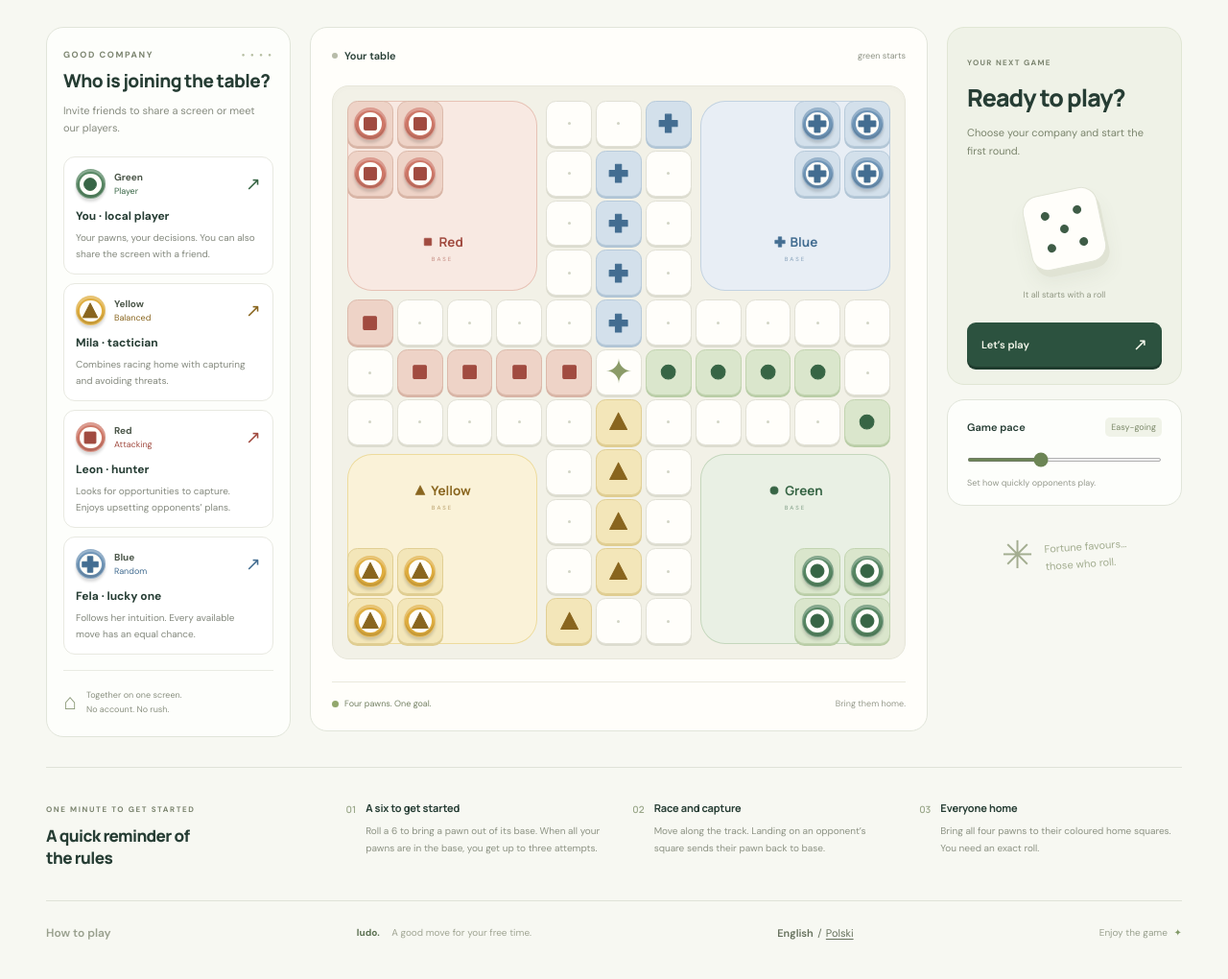
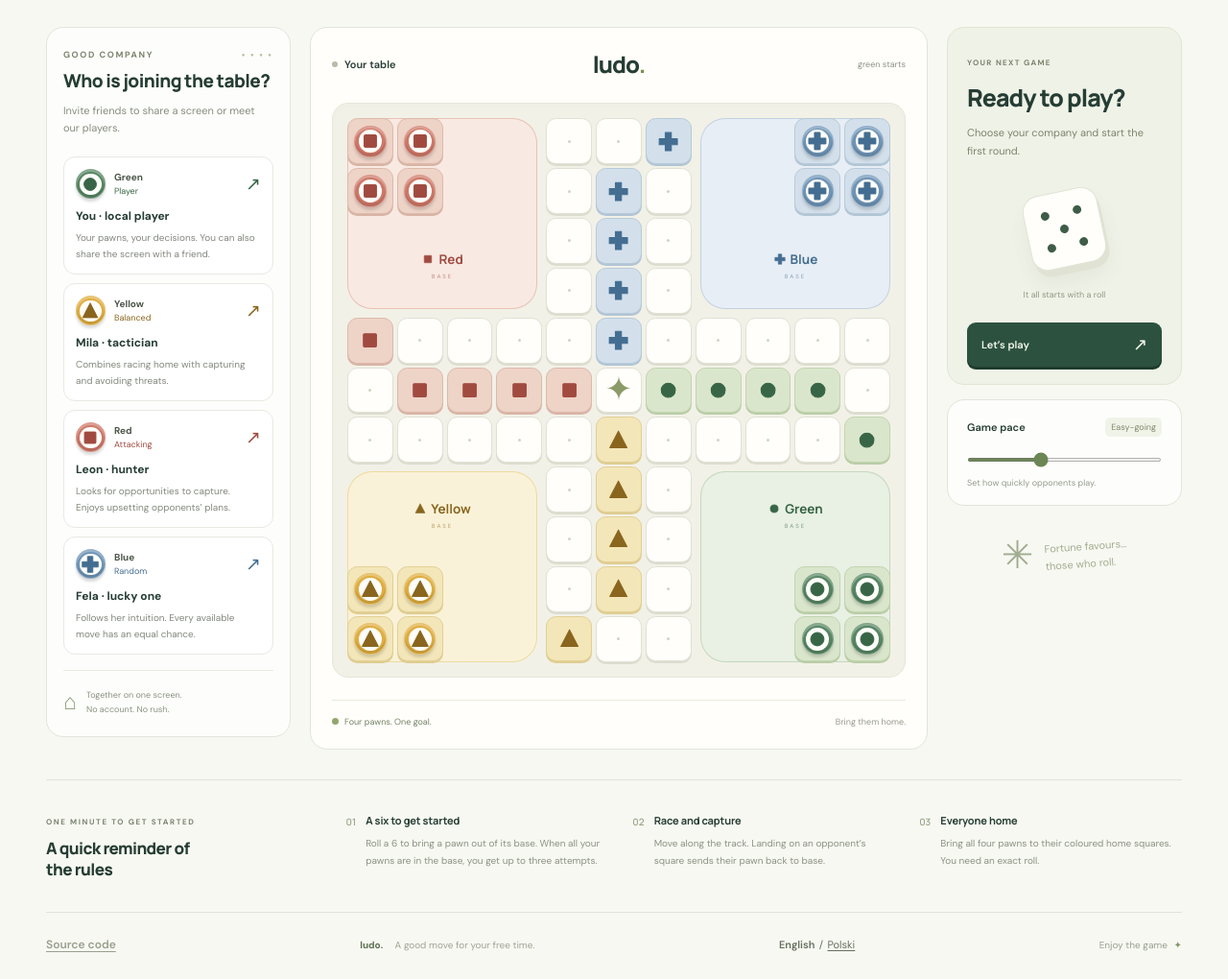
Before and after one commit to adam-zielonka/chinczyk, a React (Vite) app: page / in a window 1280 px wide. Shown: the whole page at 96% size. Built offline with nearby package versions, Linux system fonts and the light colour scheme.

Commit message:
Center app title above board and link source code in footer

```diff
--- a/src/Game/Game.css
+++ b/src/Game/Game.css
@@ -1,6 +1,5 @@
 .app-shell { max-width: 1540px; padding: 28px 48px 0; margin: 0 auto; }
-.rules-link { font-size: 12px; font-weight: 600; text-decoration: none; display: flex; gap: 8px; align-items: center; }
-.rules-link span { font-size: 17px; }
+.source-link { font-size: 12px; font-weight: 600; text-underline-offset: 3px; }
 .eyebrow { font-size: 9px; font-weight: 700; letter-spacing: 1.6px; color: #7b846f; }
 h1, h2, h3, p { margin: 0; }
 h1, h2, h3 { font-family: 'Manrope', sans-serif; }
@@ -38,11 +37,12 @@ h2 { font-size: 19px; letter-spacing: -.6px; line-height: 1.35; font-weight: 750
 .local-note { display: flex; gap: 10px; align-items: center; border-top: 1px solid #e9ebe3; padding-top: 14px; margin-top: 16px; color: #8b9181; font-size: 9px; line-height: 1.65; }
 .local-note > span:first-child { font-size: 23px; color: #8e9c7b; }
 .board-panel { padding: 22px; background: #fffefa; overflow: hidden; }
-.board-heading { display: flex; align-items: center; justify-content: space-between; gap: 12px; }
+.board-heading { display: grid; grid-template-columns: minmax(0, 1fr) auto minmax(0, 1fr); align-items: center; gap: 10px; }
+.board-title { margin: 0; font-size: clamp(18px, 2vw, 24px); font-weight: 800; letter-spacing: -1px; text-align: center; white-space: nowrap; }
 .board-label { display: flex; align-items: center; gap: 7px; font-size: 11px; font-weight: 600; }
-.status-dot { width: 6px; height: 6px; border-radius: 50%; background: #b7bca9; }
+.status-dot { flex-shrink: 0; width: 6px; height: 6px; border-radius: 50%; background: #b7bca9; }
 .status-dot.live { background: #6f9b62; box-shadow: 0 0 0 3px #e8efdd; }
-.round-label { font-size: 9px; color: #8e9386; }
+.round-label { font-size: 9px; color: #8e9386; text-align: right; justify-self: end; }
 .board-wrap { margin: 24px auto 23px; padding: 15px; border-radius: 17px; background: #f2f1e7; border: 1px solid #e7e6da; box-shadow: inset 0 2px 5px #777b5c05; max-width: 620px; }
 .game-board { position: relative; display: grid; grid-template-columns: repeat(11, minmax(0, 1fr)); gap: 4px; isolation: isolate; aspect-ratio: 1; }
 .square, .square-void { width: 100%; aspect-ratio: 1; min-width: 0; }
@@ -124,7 +124,6 @@ footer > span:last-child > span { color: #819968; margin-left: 4px; }
 @media (max-width: 700px) { .app-shell { padding: 20px 20px 0; } h1 { font-size: 29px; max-width: 330px; letter-spacing: -1.2px; } .eyebrow { font-size: 8px; letter-spacing: 1.3px; } .game-layout { grid-template-columns: 1fr; gap: 16px; } .board-panel { grid-row: 1; padding: 17px; } .board-wrap { margin: 19px 0; } .turn-panel { grid-column: 1; grid-row: 2; } .players-panel { grid-row: 3; padding: 20px; } .player-list { display: grid; grid-template-columns: 1fr 1fr; gap: 10px; margin-top: 16px; } .local-note { font-size: 10px; } .player-card .player-description { font-size: 10px; min-height: 50px; } .base-zone > span { font-size: clamp(10px,3vw,16px); } .board-caption { font-size: 9px; } .rules-section { grid-template-columns: 1fr; margin-top: 25px; padding: 25px 0; gap: 22px; } .rules-title { grid-column: auto; } .rule p { font-size: 11px; } .rule h3 { font-size: 12px; } .footer-note { display: none; } }
 @media (max-width: 400px) { .app-shell { padding: 14px 14px 0; } .board-panel { padding: 12px; } .board-wrap { padding: 8px; } .game-board { gap: 3px; } .turn-panel { flex-direction: column; } .turn-card, .pace-card { width: 100%; } .turn-card { padding: 22px; } .dice-stage { flex-direction: row; justify-content: center; gap: 25px; padding: 24px 0; } .dice-stage > span { max-width: 90px; line-height: 1.7; } .player-card { padding: 10px; } .players-panel { padding: 16px; } .round-label { max-width: 90px; text-align: right; } }
 @media (prefers-reduced-motion: reduce) { *, *::before, *::after { animation: none !important; transition: none !important; scroll-behavior: auto !important; } }
-.rules-link .info-icon { width: 16px; height: 16px; border: 1px solid currentColor; border-radius: 50%; font: 600 11px/14px Georgia, serif; text-align: center; }
 /* Keep the whole board within reach on typical laptop screens. */
 @media (min-width: 961px) {
   .board-wrap { max-width: min(620px, max(360px, calc(100dvh - 180px))); }
--- a/src/Game/Game.tsx
+++ b/src/Game/Game.tsx
@@ -533,11 +533,10 @@ export default class Game extends React.Component<{}, IGameState> {
     const statusDescription = winner ? t("Cztery pionki na mecie. Pora na rewanż?") : !started ? t("Wybierz towarzystwo i rozpocznij pierwszą rundę.") : paused ? t("Plansza poczeka. Wznów, kiedy zechcesz.") : human ? (awaitingRoll ? t("Zobaczmy, co przyniesie los.") : actions.length ? t("Podświetlone pionki mogą ruszyć. Kliknij jeden z nich.") : t("Nie masz dostępnych ruchów. Przekaż kostkę dalej.")) : t("Za moment kostka trafi do kolejnego gracza.")
     return <div className={`app-shell ${started ? 'is-playing' : 'is-setup'}`}>
       <main>
-        <h1 className="sr-only">{t("Chińczyk")}</h1>
         <div className="game-layout">
           {this.renderPlayers()}
           <section className="board-panel panel" aria-label={t("Plansza do gry w chińczyka")}>
-            <div className="board-heading"><div className="board-label"><span className={`status-dot ${started && !paused && !winner ? 'live' : ''}`}/>{winner ? t("Koniec partii") : !started ? t("Twój stół do gry") : paused ? t("Gra wstrzymana") : t("Partia w toku")}</div><span className="round-label">{started ? t("Ruch {count}", { count: state.movesCount + 1 }) : t("Zaczynają {color}", { color: t(ColorNames[state.players.find(Boolean)?.id || 1]).toLowerCase() })}</span></div>
+            <div className="board-heading"><div className="board-label"><span className={`status-dot ${started && !paused && !winner ? 'live' : ''}`}/>{winner ? t("Koniec partii") : !started ? t("Twój stół do gry") : paused ? t("Gra wstrzymana") : t("Partia w toku")}</div><h1 className="board-title">{t("chińczyk")}<span>.</span></h1><span className="round-label">{started ? t("Ruch {count}", { count: state.movesCount + 1 }) : t("Zaczynają {color}", { color: t(ColorNames[state.players.find(Boolean)?.id || 1]).toLowerCase() })}</span></div>
             <div className="board-wrap"><div className="game-board">
               {[3, 4, 2, 1].map(id => <div key={id} aria-hidden="true" className={`base-zone base-${id} color-${Colors[id]}`}><span><PlayerSymbol player={id}/>{t(ColorNames[id])}</span><small>{t("BAZA")}</small></div>)}
               {Array.from({ length: 11 }, (_, y) => Array.from({ length: 11 }, (_, x) => {
@@ -566,7 +565,7 @@ export default class Game extends React.Component<{}, IGameState> {
         </div>
         <section className="rules-section" id="zasady"><div className="rules-title"><span className="eyebrow">{t("MINUTA I JUŻ GRASZ")}</span><h2>{t("Małe przypomnienie zasad")}</h2></div><div className="rule"><span>01</span><div><h3>{t("Szóstka na dobry początek")}</h3><p>{t("Wyrzuć 6, żeby wyprowadzić pionek z bazy. Gdy wszystkie są w bazie, masz do trzech prób.")}</p></div></div><div className="rule"><span>02</span><div><h3>{t("Ścigaj się i zbijaj")}</h3><p>{t("Ruszaj po torze. Wejście na pole rywala odsyła jego pionek do bazy.")}</p></div></div><div className="rule"><span>03</span><div><h3>{t("Wszyscy do domu")}</h3><p>{t("Wprowadź cztery pionki na kolorową metę. Potrzebujesz dokładnego rzutu.")}</p></div></div></section>
       </main>
-      <footer><a className="rules-link" href="#zasady">{t("Jak grać")}</a><span>{t("chińczyk.")}{" "}<span className="footer-note">{t("Dobry ruch na wolną chwilę.")}</span></span><div className="language-switch" role="group" aria-label="Language / Język">
+      <footer><a className="source-link" href="https://github.com/adam-zielonka/chinczyk">{t("Kod źródłowy")}</a><span>{t("chińczyk.")}{" "}<span className="footer-note">{t("Dobry ruch na wolną chwilę.")}</span></span><div className="language-switch" role="group" aria-label="Language / Język">
   <button type="button" lang="en" aria-pressed={language === "en"} onClick={() => setLanguage("en")}>English</button>
   <span aria-hidden="true">/</span>
   <button type="button" lang="pl" aria-pressed={language === "pl"} onClick={() => setLanguage("pl")}>Polski</button>
--- a/src/i18n.ts
+++ b/src/i18n.ts
@@ -30,7 +30,7 @@ const translations: Record<string, string> = {
   "Nie masz dostępnych ruchów. Przekaż kostkę dalej.": "You have no legal moves. Pass the dice on.",
   "Za moment kostka trafi do kolejnego gracza.": "The dice will reach the next player shortly.",
   "Klasyczna gra. Dobre towarzystwo.": "A classic game. Good company.",
-  "Jak grać": "How to play",
+  "Kod źródłowy": "Source code",
   "ODŁÓŻ SPRAWY. RZUĆ KOSTKĄ.": "TAKE A BREAK. ROLL THE DICE.",
   "Spotkajmy się przy planszy": "Meet me at the board",
   "Trochę szczęścia, odrobina strategii i jeszcze jedna partia.": "A little luck, a little strategy and just one more game.",
```
